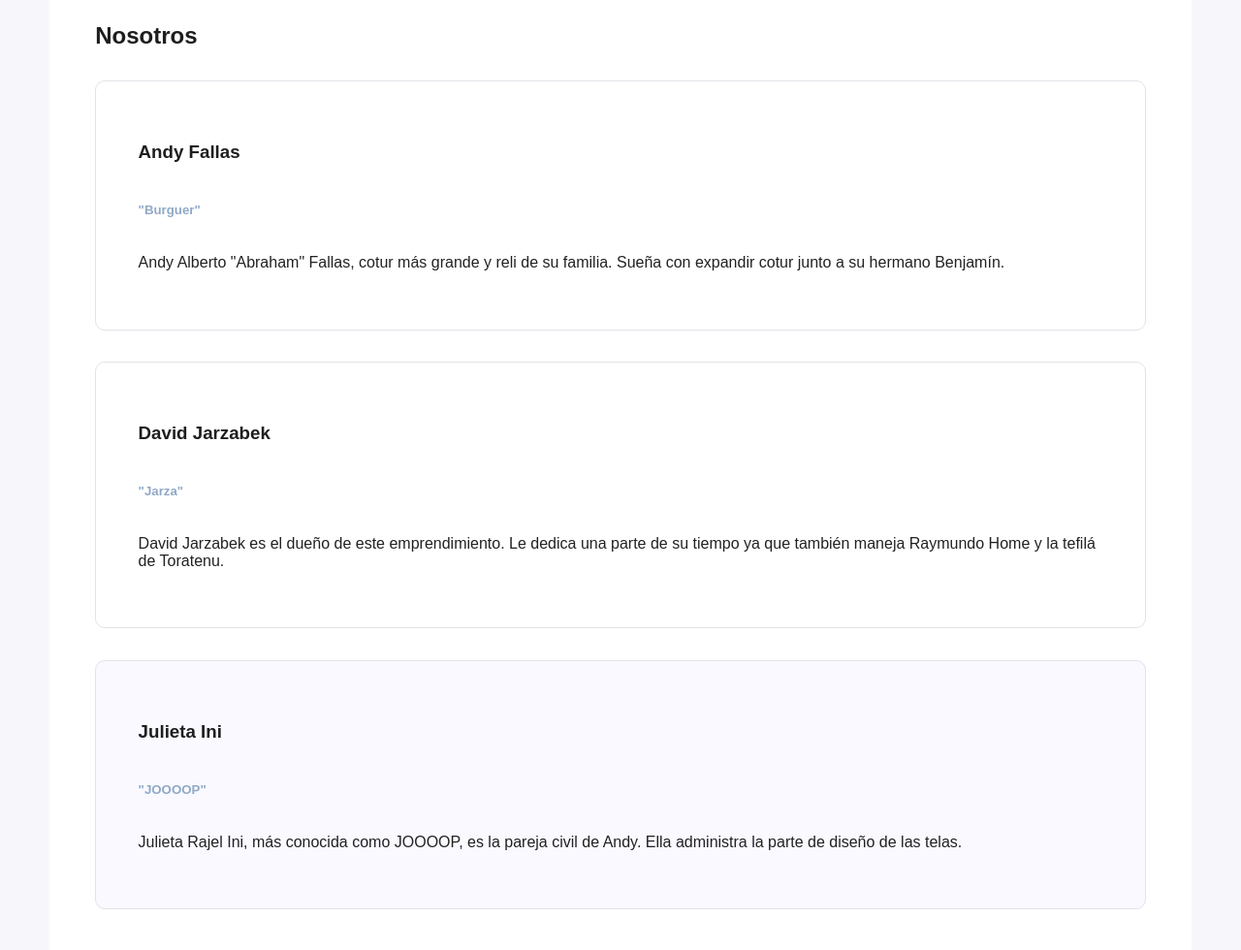
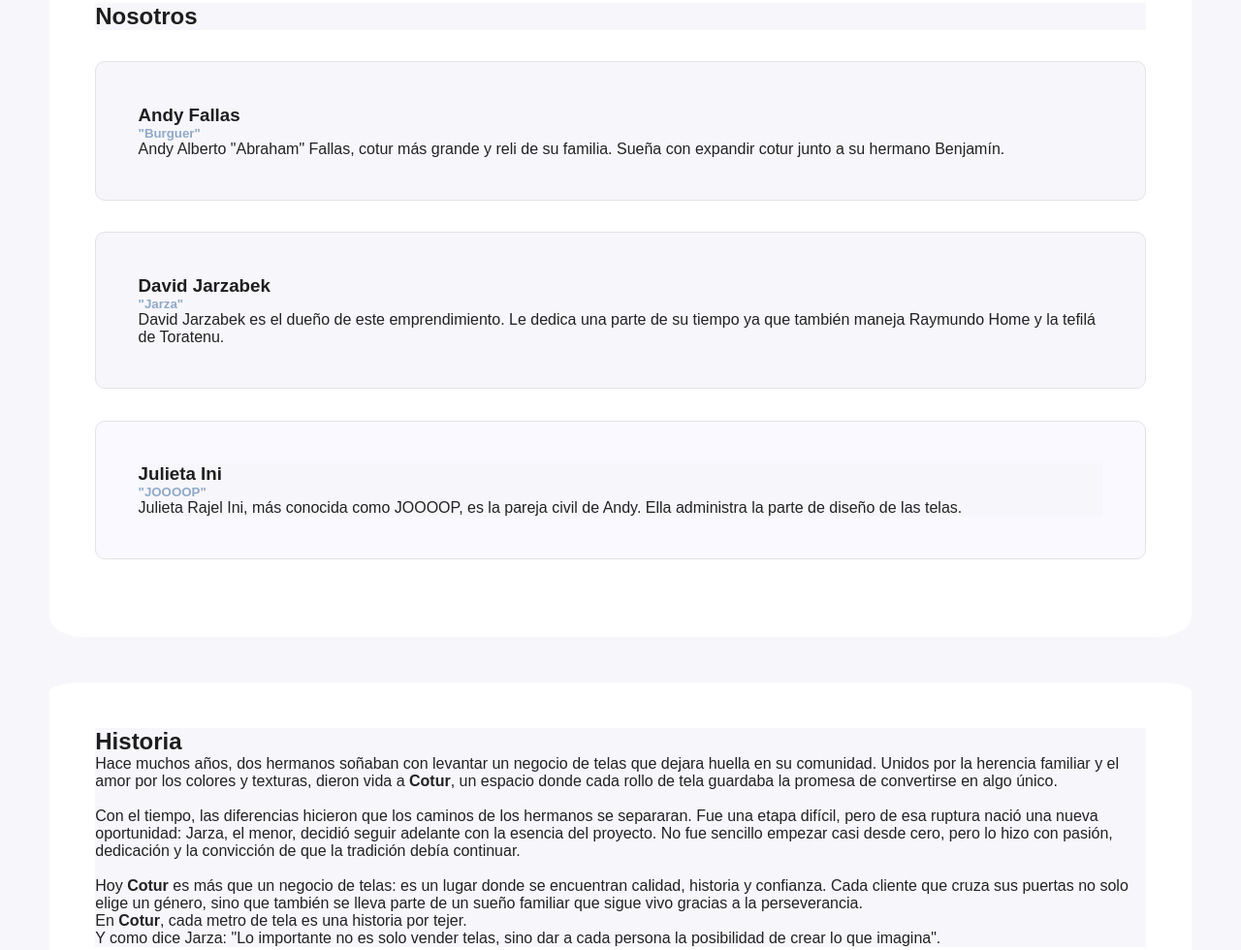
Before and after one commit to UriSuti/TP02, a plain HTML site: page informacion.html in a window 1280 px wide. Shown: the part 198-1178 px from the top of the page at 97% size. Drawn offline with Linux system fonts and the light colour scheme.

Commit message:
Preparación para última clase

```diff
--- a/style.css
+++ b/style.css
@@ -1,5 +1,6 @@
-body{
+*{
     margin:0;
+    padding: 0;
     font-family: Arial, Helvetica, sans-serif;
     color:#222;
     background:#f7f7fb;
@@ -61,6 +62,10 @@ main section{
     border-radius:3%;
     padding:4%;
     margin-bottom:4%;
+}
+
+span {
+    font-weight: bold;
 }
 
 .principal{
@@ -162,7 +167,6 @@ textarea{
     display:block;
     background:#fbfcff;
 }
-textarea{ height:22vh }
 input[type="submit"]{
     background:#d94b5a;
     color:#fff;
```
